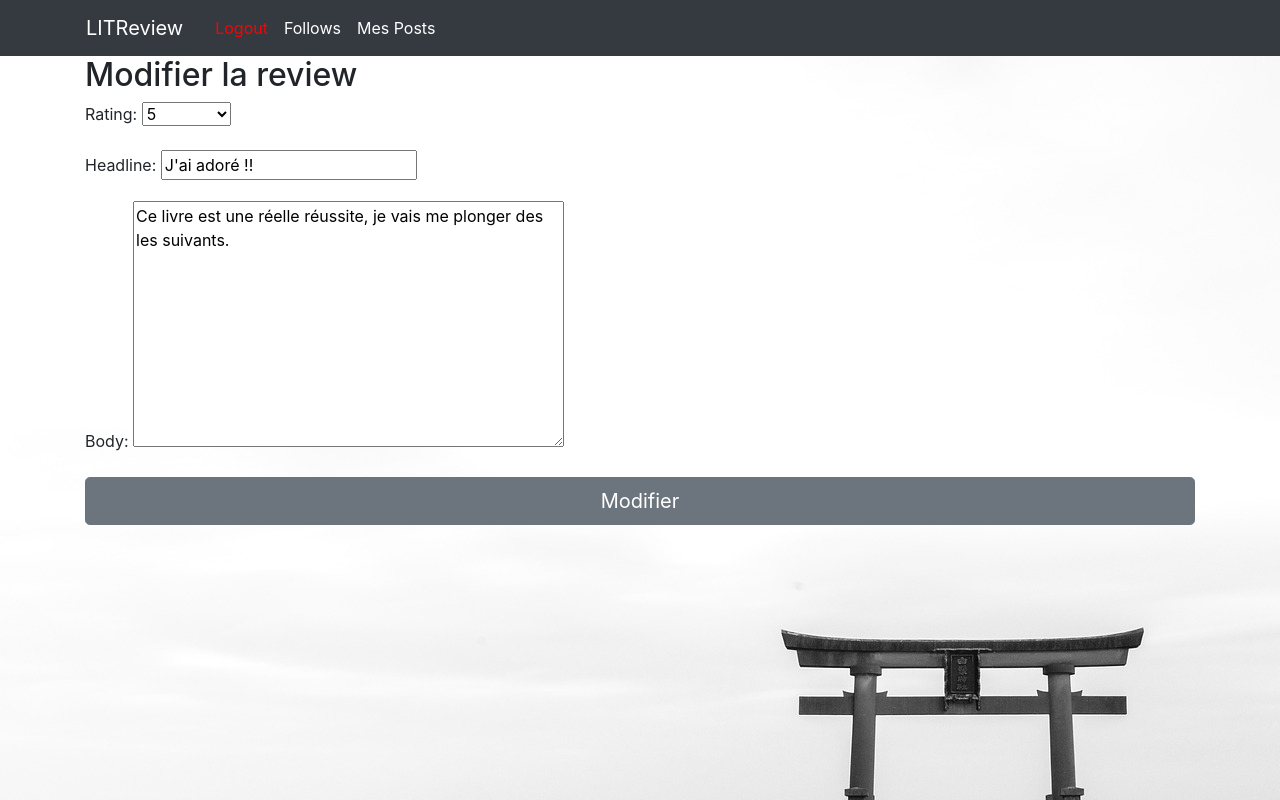
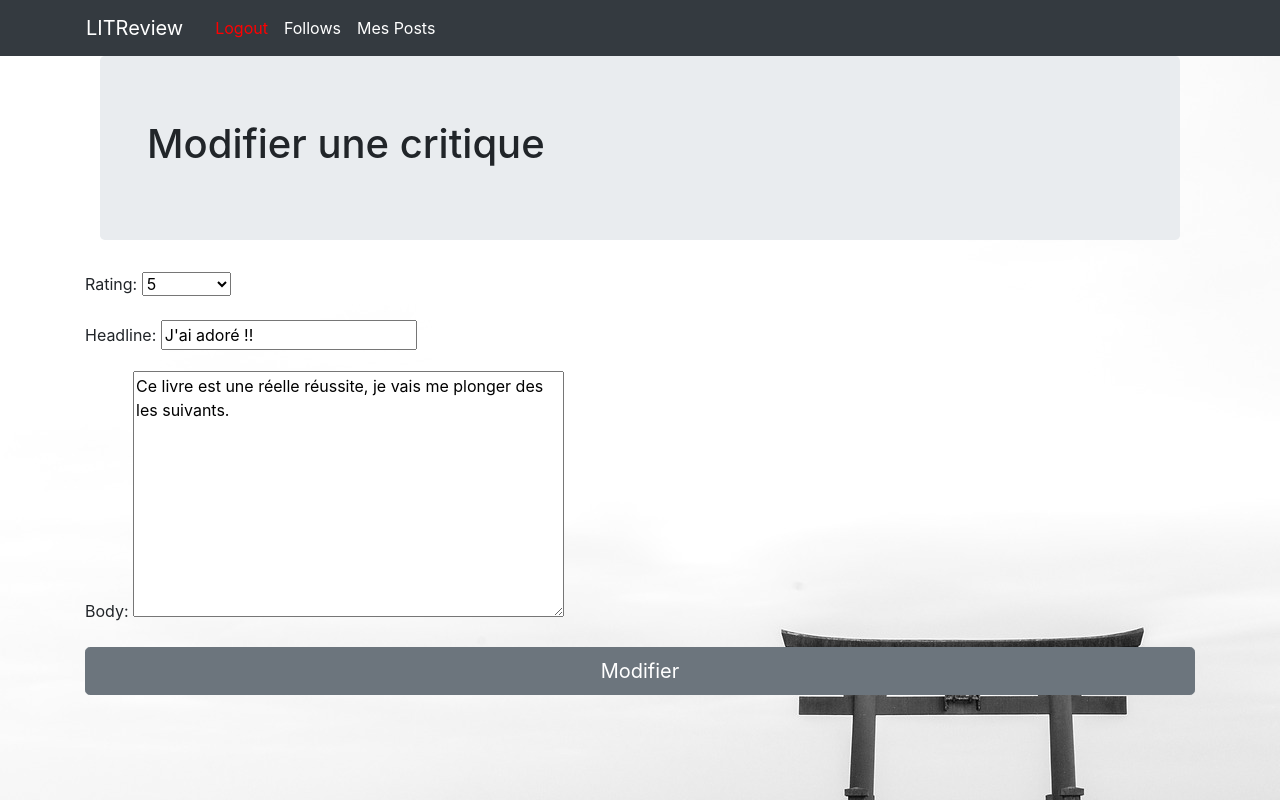
Before and after one commit to akfio/OCProjet-9, a Django app: page /projet/review/27/update/ in a window 1280 px wide. Run offline with Django 3.2, Linux system fonts and the light colour scheme; a user stored in the database is signed in; data comes from the database, SQL or seed files in the repository; some libraries are stand-ins or nearby versions.

Commit message:
commit final

```diff
--- a/LITReview/projet/templates/projet/review_update_form.html
+++ b/LITReview/projet/templates/projet/review_update_form.html
@@ -2,7 +2,12 @@
 
 {% block content %}
 
-<h2>Modifier la review</h2>
+<div class="col">
+      <div class="jumbotron">
+    <div class="container">
+    <h1>Modifier une critique </h1>
+    </div>
+      </div></div>
 
 
 
```
